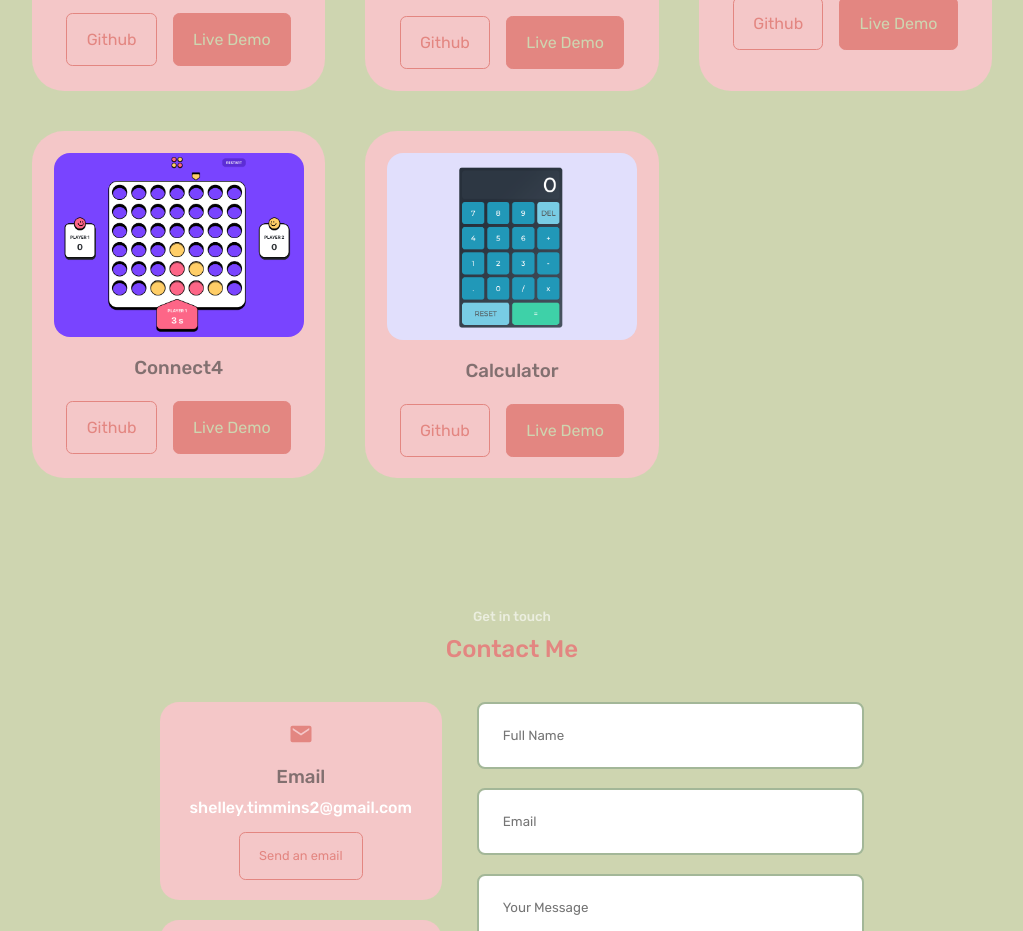
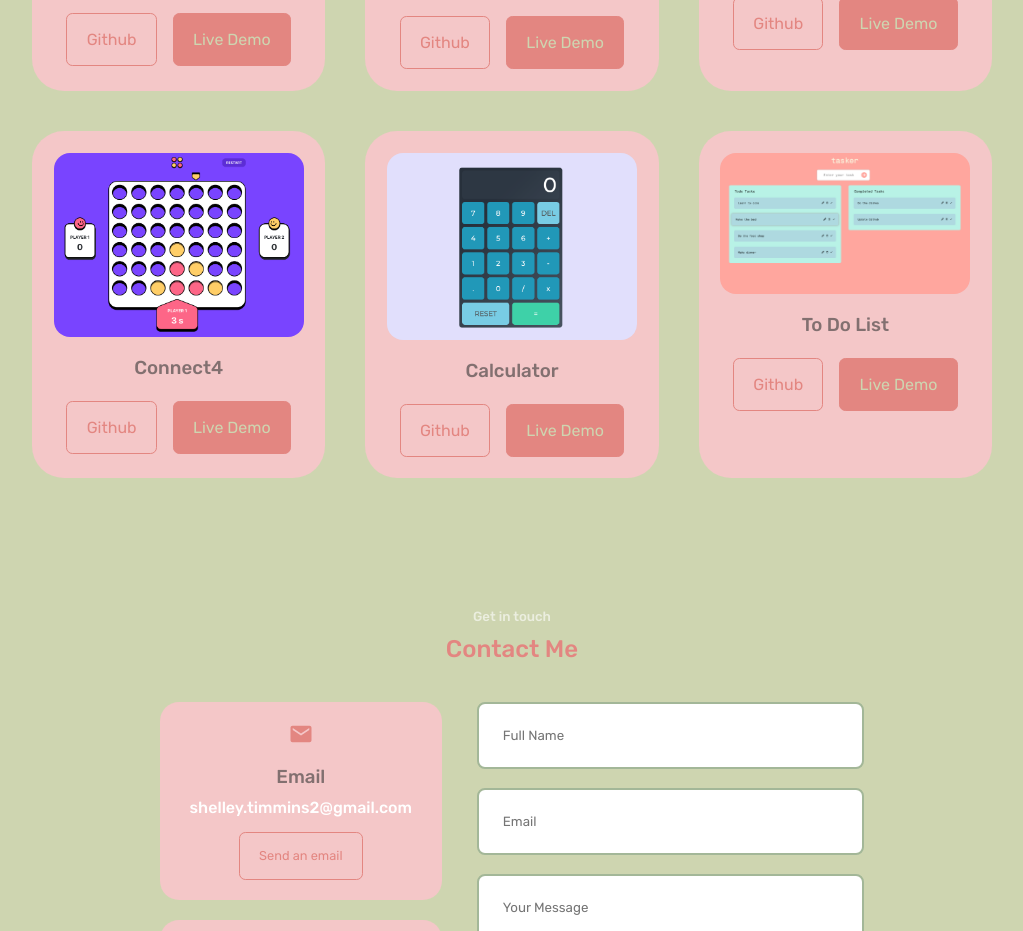
Before and after one commit to timminsss/timminsss.github.io, a React (Create React App) app: page / in a window 1280 px wide. Shown: the part 3200-4131 px from the top of the page, without its empty margins (128-1151 px from the left). Built offline with nearby package versions, Linux system fonts and the light colour scheme.

Commit message:
new project added to portfolio

```diff
--- a/package.json
+++ b/package.json
@@ -1,7 +1,6 @@
 {
   "name": "shelley--timmins-portfolio",
   "version": "0.1.0",
-  "homepage": "https://timminsss.github.io/",
   "private": true,
   "dependencies": {
     "@testing-library/jest-dom": "^5.14.1",
@@ -16,8 +15,6 @@
     "web-vitals": "^2.1.0"
   },
   "scripts": {
-    "predeploy": "npm run build",
-    "deploy": "gh-pages -d build",
     "start": "react-scripts start",
     "build": "react-scripts build",
     "test": "react-scripts test",
--- a/src/components/portfolio/Portfolio.jsx
+++ b/src/components/portfolio/Portfolio.jsx
@@ -5,6 +5,7 @@ import Bookappo from '../../assets/portfolio2.png'
 import RPS from '../../assets/portfolio3.png'
 import Connect4 from '../../assets/portfolio4.png'
 import Calc from '../../assets/portfolio5.png'
+import Todo from '../../assets/portfolio6.png'
 
 const portfolioData = [
   {
@@ -41,6 +42,13 @@ const portfolioData = [
     title: 'Calculator',
     github: 'https://github.com/timminsss/calculator-react-app',
     demo: 'https://timminsss.github.io/calculator-react-app/'
+  },
+  {
+    id: 6,
+    image: Todo,
+    title: 'To Do List',
+    github: 'https://github.com/timminsss/to-do-list',
+    demo: 'https://timminsss.github.io/to-do-list/'
   }
 ];
 
```
Also changed, not shown: src/assets/portfolio6.png (added).
